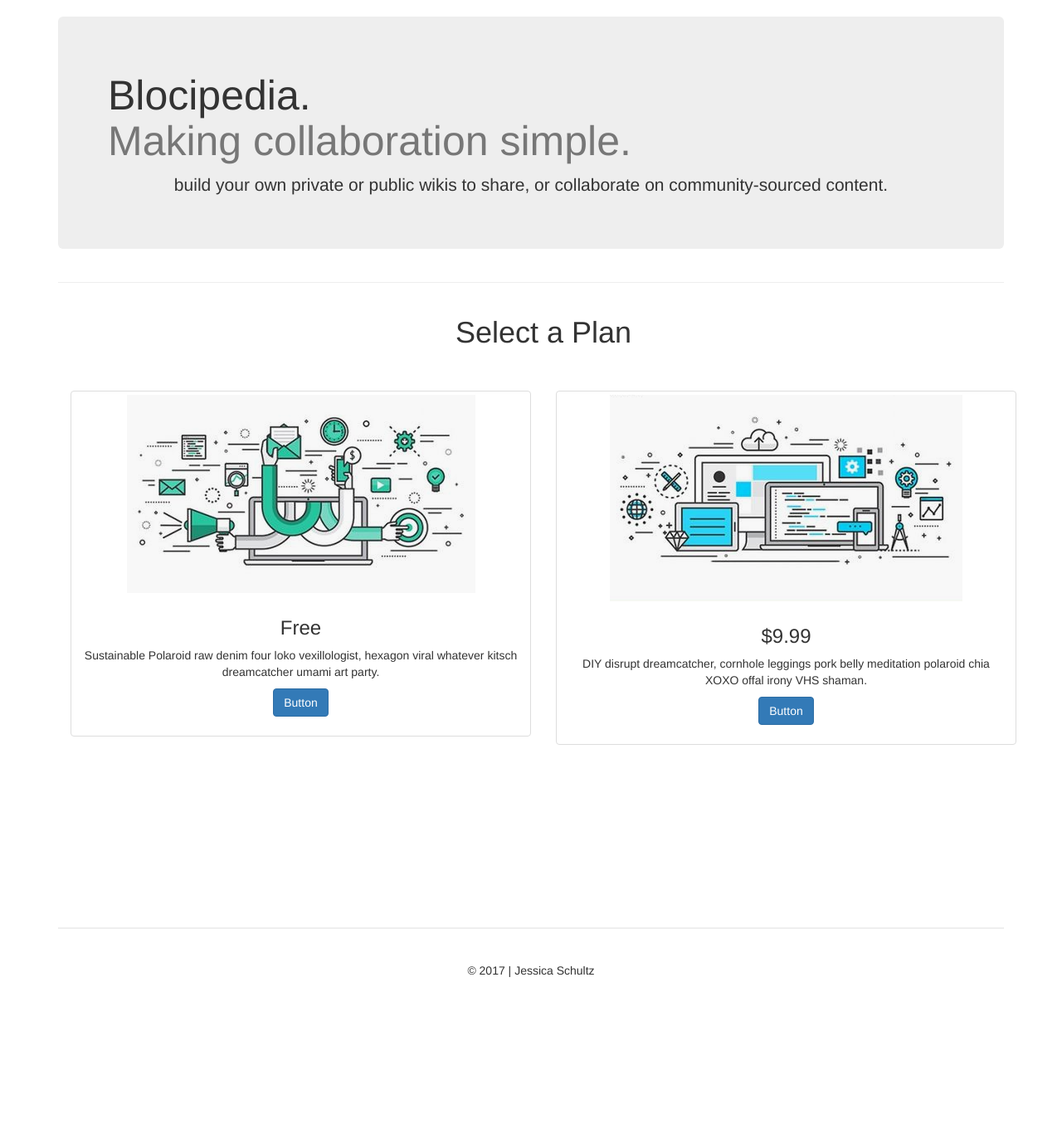
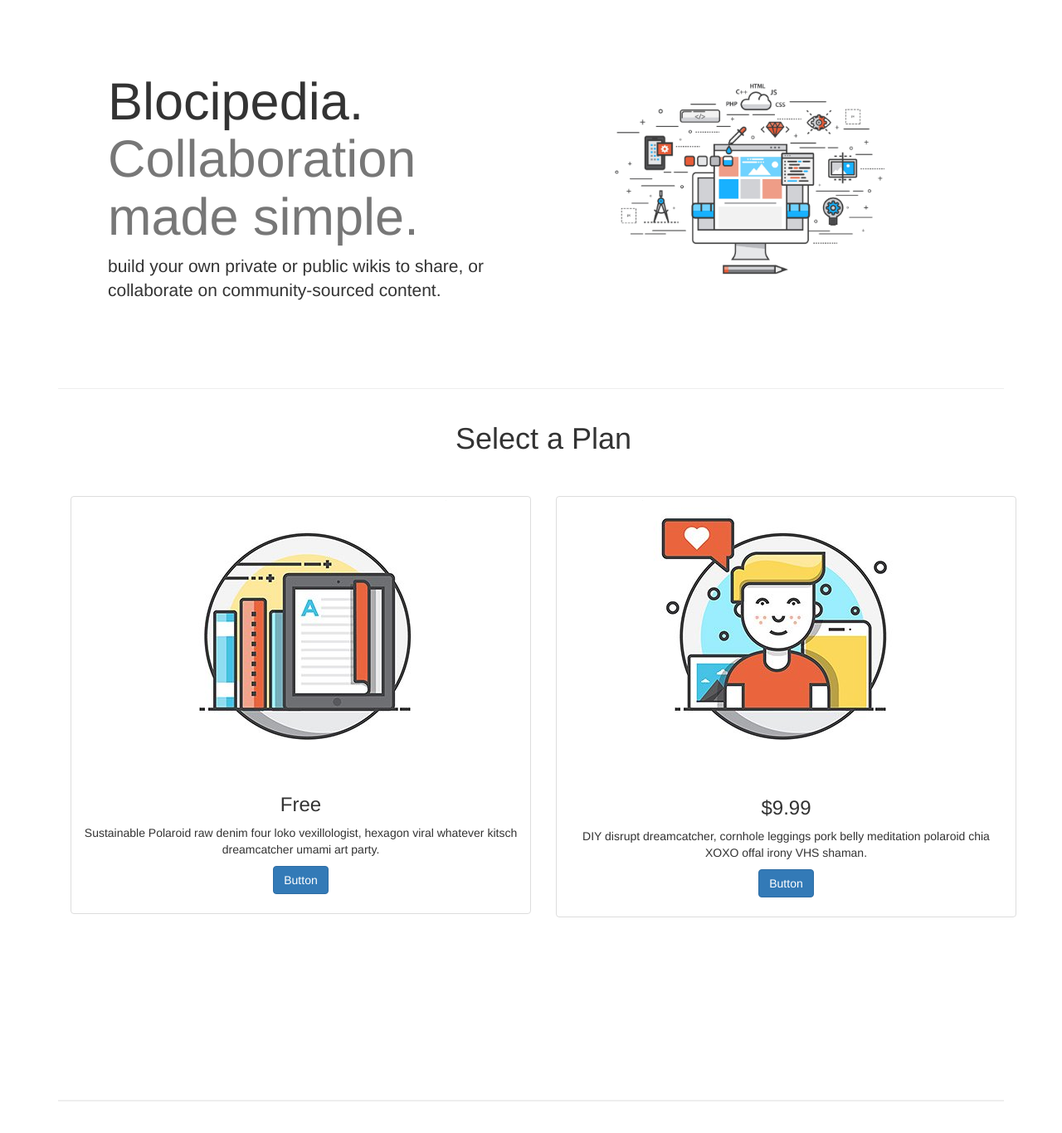
Before and after one commit to jessicaschultz/blocipedia, a Rails app: page /welcome/about in a window 1280 px wide. Shown: the part 82-1448 px from the top of the page at 83% size. Before the commit the page ends 1260 px from the top, so only its background shows below. Run offline with Rails 7, Linux system fonts and the light colour scheme; style sheets or scripts are compiled from the project's sources; some libraries are stand-ins or nearby versions.

Commit message:
updated about styles

```diff
--- a/app/assets/stylesheets/welcome.scss
+++ b/app/assets/stylesheets/welcome.scss
@@ -4,6 +4,15 @@
 .jumbotron{
   text-align: center;
 }
+.about-jumbo{
+  text-align: left !important;
+  background-color: white !important;
+}
+.jumbotron-bgimg{
+  height: auto;
+  width: 100%;
+}
+
 #featurette{}
 .featurette-divider{
   margin-top: 40px;
@@ -13,7 +22,7 @@
   width: 90%;
 }
 .featurette-heading{
-  font-size: 50px !important;
+  // font-size: 50px !important;
   text-align: left;
 }
 .marketing-heading{
--- a/app/views/welcome/about.html.erb
+++ b/app/views/welcome/about.html.erb
@@ -1,6 +1,14 @@
-<div class="jumbotron">
-  <h1 class="featurette-heading">Blocipedia.<br><span class="text-muted"> Making collaboration simple.</span></h1>
-  <p class="lead">build your own private or public wikis to share, or collaborate on community-sourced content.</p>
+<div class="jumbotron about-jumbo">
+  <div class="row">
+    <div class="col-sm-6">
+      <h1 class="featurette-heading">Blocipedia.<br><span class="text-muted">Collaboration made simple.</span></h1>
+      <p class="lead">build your own private or public wikis to share, or collaborate on community-sourced content.</p>
+    </div>
+
+    <div class="col-sm-6">
+      <%= image_tag "about-placeholder.png", class:"jumbotron-bgimg", alt:"Generic placeholder image" %>
+    </div>
+  </div>
 </div>
 
 <hr class="featurette-divider">
```
Also changed, not shown: app/assets/images/about-placeholder.png, app/assets/images/about-plan-placeholder1.png, app/assets/images/about-plan-placeholder2.png.
